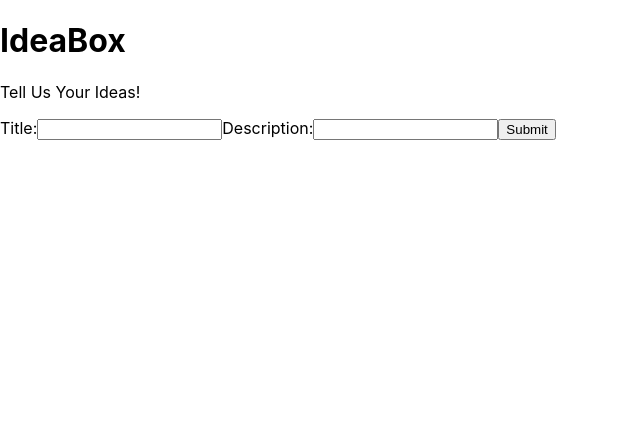
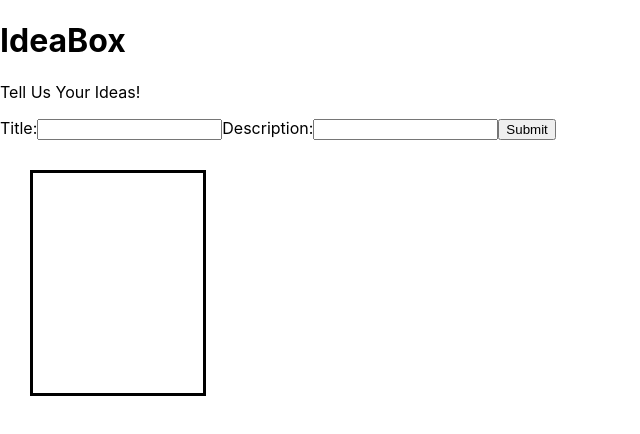
Before and after one commit to Jerry-Vrrr/react-ideabox, a React (Create React App) app: page / in a window 1280 px wide. Shown: the top 434 px of the page, without its empty margins (0-640 px from the left). Built offline with nearby package versions, Linux system fonts and the light colour scheme.

Commit message:
Add css file and styling to ideas.js

```diff
--- a/src/App.js
+++ b/src/App.js
@@ -1,5 +1,6 @@
 import React, { Component } from 'react';
 import Form from './form'
+import Idea from './ideas'
 class App extends Component {
   constructor() {
     super();
@@ -12,6 +13,7 @@ class App extends Component {
       <h1>IdeaBox</h1>
       <p>Tell Us Your Ideas!</p>
       <Form/>
+      <Idea/>
             </main>
 
     )
--- /dev/null
+++ b/src/ideas.css
@@ -0,0 +1,16 @@
+
+
+
+.card-section {
+  margin: 30px;
+  display: flex;
+  flex-direction: row;
+  align-content: flex-start;
+}
+
+.card {
+  width: 150px;
+  height: 200px;
+  border: 3px solid black;
+  padding: 10px;
+}
--- /dev/null
+++ b/src/ideas.js
@@ -0,0 +1,12 @@
+import React, { Component } from 'react';
+import "./ideas.css"
+
+const Idea = () => {
+  return (
+    <section className ='card-section'>
+      <box className ='card'></box>
+    </section>
+  )
+}
+
+export default Idea;
```
